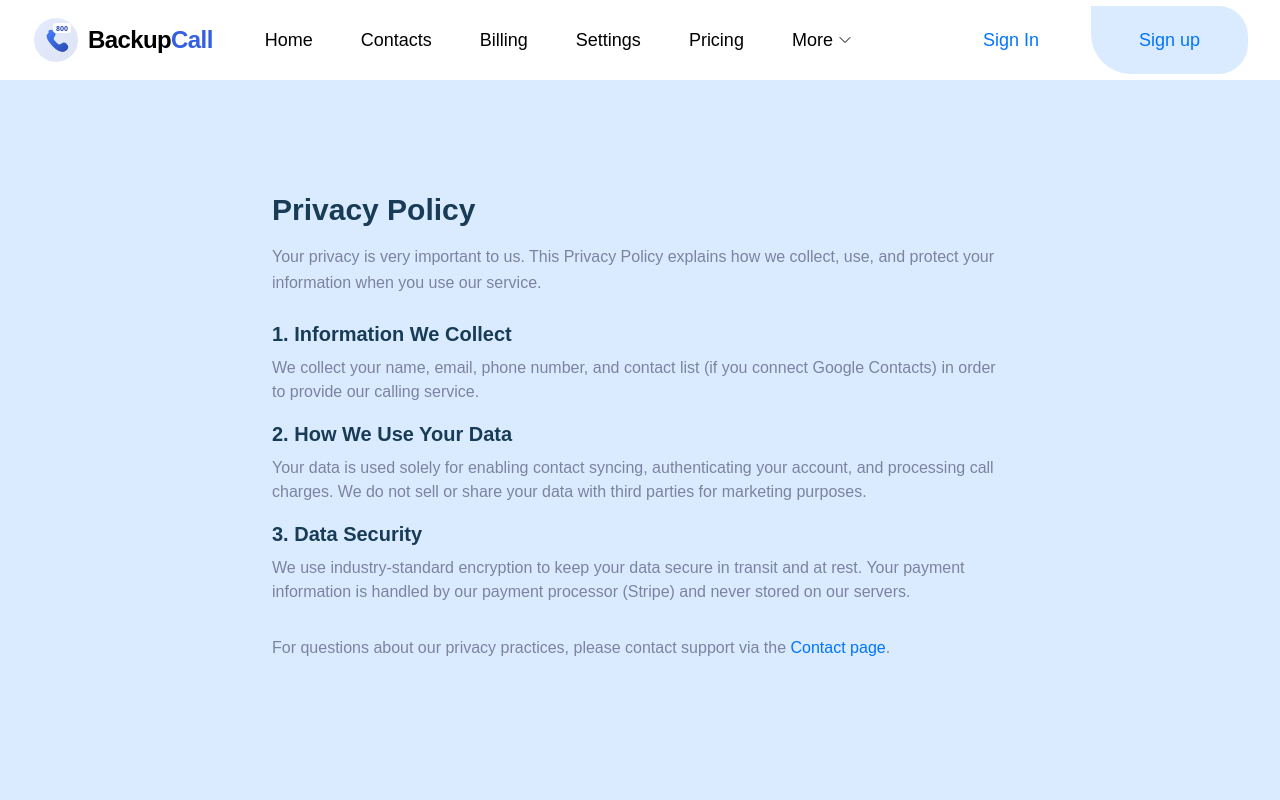
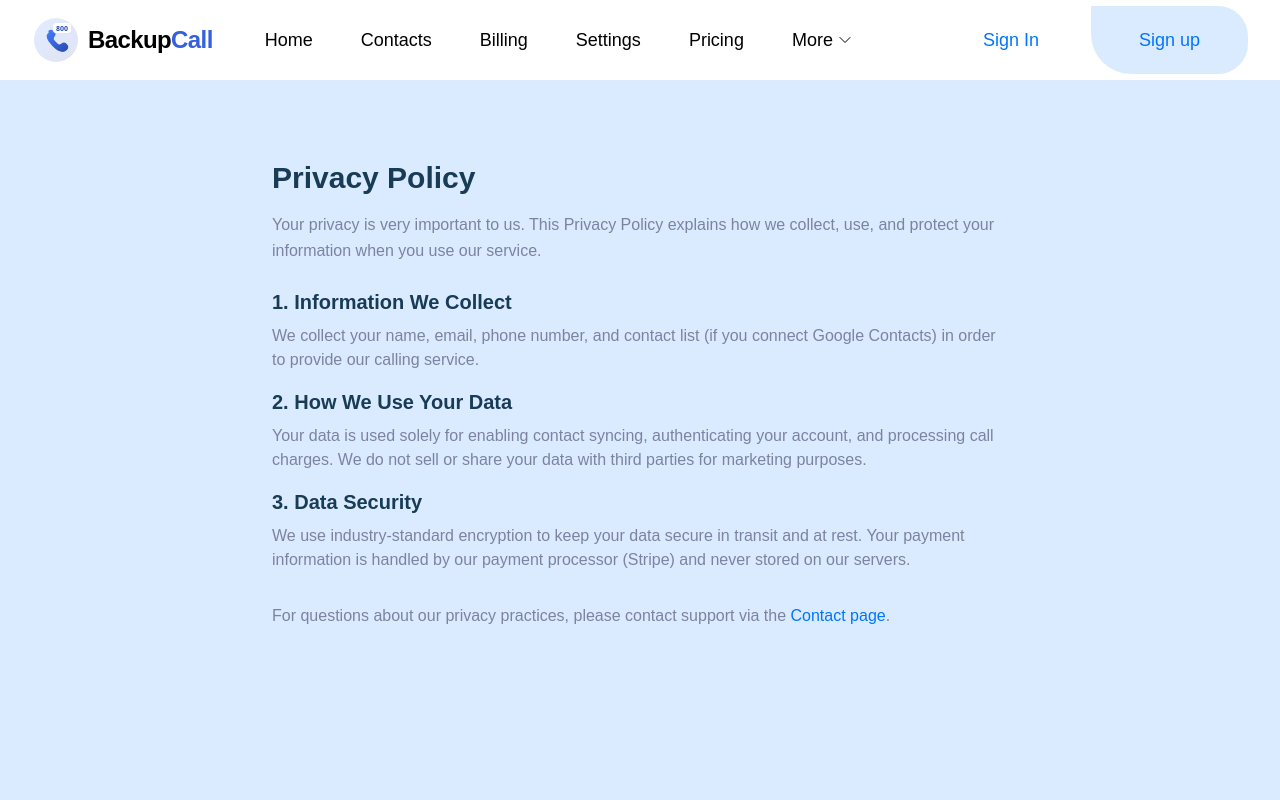
Before and after one commit to MagicSoftDev0717/backupcall-800, a Next.js app: page /privacy in a window 1280 px wide. Shown: the top 800 px of the page. Built offline with nearby package versions, Linux system fonts and the light colour scheme.

Commit message:
update terms page style

```diff
--- a/src/app/layout.tsx
+++ b/src/app/layout.tsx
@@ -6,7 +6,7 @@ import Footer from '..//components/Footer/Footer';
 export const metadata = {
   title: '1-800 BackupCall',
   description: 'Generated by create next app',
-}
+ }
 
 export default function RootLayout({
   children,
@@ -15,7 +15,7 @@ export default function RootLayout({
 }) {
   return (
     <html lang="en">
-      <body style={{fontFamily: 'Arial'}}>
+      <body style={{ fontFamily: 'Arial' }}>
         <Navbar />
         {children}
         <Footer />
--- a/src/components/Privacy/index.tsx
+++ b/src/components/Privacy/index.tsx
@@ -2,7 +2,7 @@
 
 export default function PrivacyPolicyPage() {
   return (
-    <div className="min-h-screen bg-lightblue pt-28 pb-10">
+    <div className="min-h-screen bg-lightblue pt-20 pb-16">
       <main className="mx-auto max-w-3xl px-4">
         <h1 className="text-3xl font-semibold text-midnightblue">
           Privacy Policy
--- a/src/components/Terms/index.tsx
+++ b/src/components/Terms/index.tsx
@@ -2,7 +2,7 @@
 
 export default function TermsPage() {
   return (
-    <div className="min-h-screen bg-lightblue pt-28 pb-10">
+    <div className="min-h-screen bg-lightblue pt-20 pb-16">
       <main className="mx-auto max-w-3xl px-4">
         <h1 className="text-3xl font-semibold text-midnightblue">
           Terms of Service
```
Also changed, not shown: tailwind.config.ts (renamed from tailwind.config.js).
